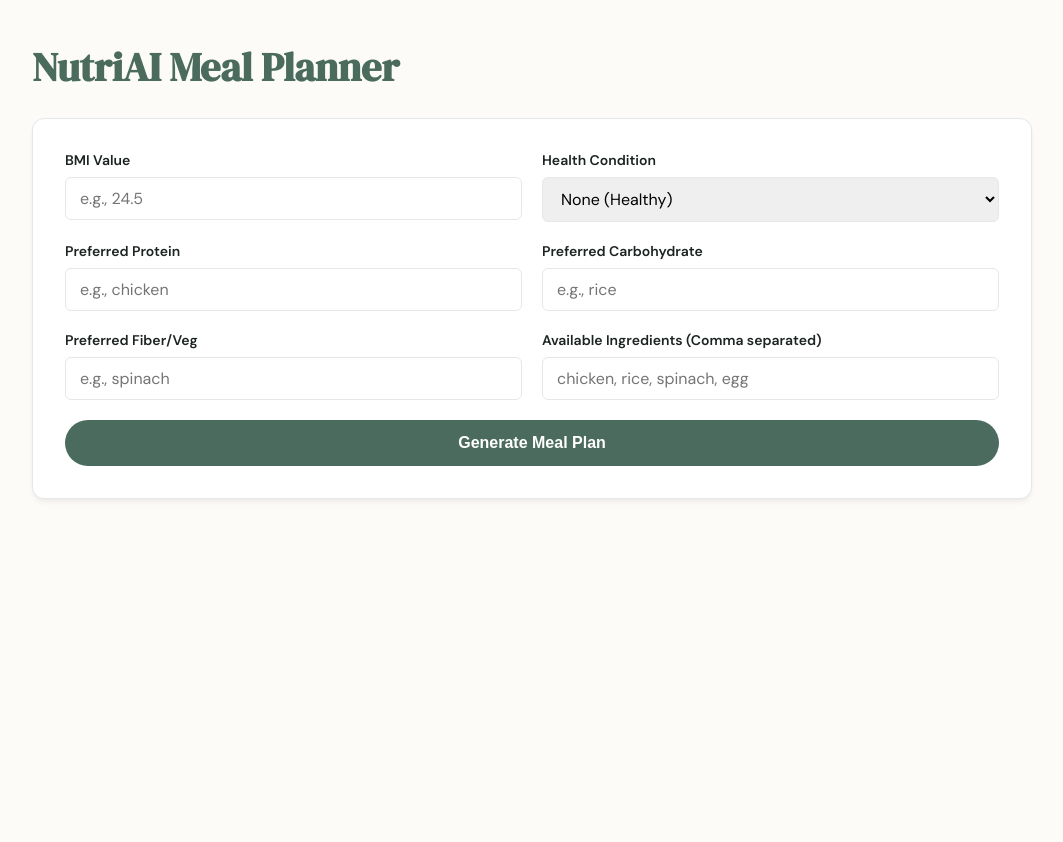
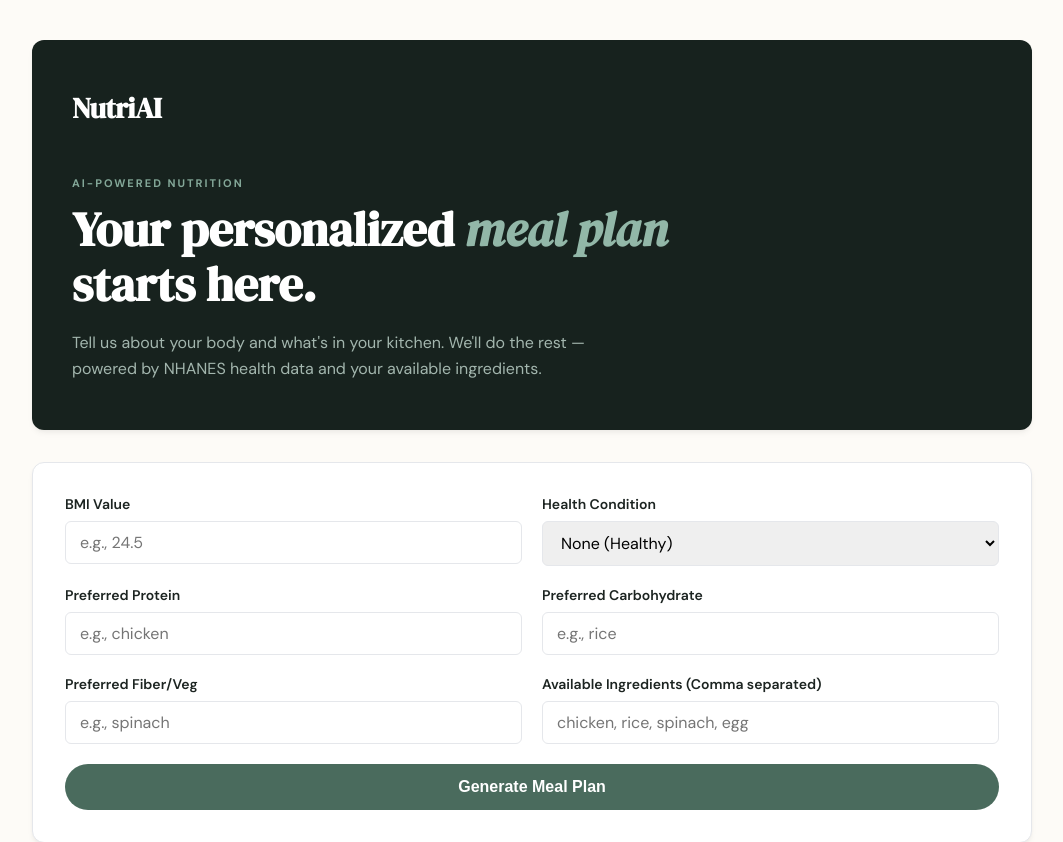
Before and after one commit to Kozukami/AI_SmartMealPlanner, a Flask app: page / in a window 1280 px wide. Shown: the top 842 px of the page, without its empty margins (108-1171 px from the left). Before the commit the page ends 500 px from the top, so only its background shows below. Run offline with Flask 3, Linux system fonts and the light colour scheme; parts of the project's set-up code (start-up, migrations or seed data) failed here and were passed over.

Commit message:
Enhance homepage with hero banner and styles
Added new hero header styling and content to the homepage.

```diff
--- a/proyek_ai/proyek_ai/templates/index.html
+++ b/proyek_ai/proyek_ai/templates/index.html
@@ -48,6 +48,63 @@
             font-size: 2.5rem;
             margin-bottom: 24px;
             color: var(--sage);
+        }
+
+/* New Hero Header Styling */
+        .hero-banner {
+            background-color: #17221E; /* Deep dark forest green matching your image */
+            color: white;
+            padding: 48px 40px;
+            border-radius: var(--radius-md);
+            margin-bottom: 32px;
+            box-shadow: var(--shadow);
+        }
+
+        .hero-nav {
+            display: flex;
+            justify-content: space-between;
+            align-items: center;
+            margin-bottom: 48px;
+        }
+
+        .hero-logo {
+            font-family: var(--font-serif);
+            font-size: 1.8rem;
+            font-weight: 700;
+            color: white;
+            letter-spacing: -0.5px;
+        }
+
+        .hero-tag {
+            font-size: 11px;
+            font-weight: 700;
+            text-transform: uppercase;
+            letter-spacing: 2px;
+            color: var(--source-accent, #83A798);
+            margin-bottom: 12px;
+            display: block;
+        }
+
+        .hero-title {
+            font-family: var(--font-serif);
+            font-size: 3rem;
+            line-height: 1.15;
+            margin-bottom: 18px;
+            max-width: 650px;
+            color: white;
+        }
+
+        .hero-title em {
+            font-style: italic;
+            color: #92B7A8; /* Sleek light green accent for "meal plan" */
+            font-family: var(--font-serif);
+        }
+
+        .hero-subtitle {
+            font-size: 16px;
+            color: #A3B6AE;
+            max-width: 580px;
+            line-height: 1.6;
         }
 
         /* Form Styling */
@@ -222,7 +279,21 @@
 <body>
 
 <div class="container">
-    <h1>NutriAI Meal Planner</h1>
+
+    <header class="hero-banner">
+        <div class="hero-nav">
+            <div class="hero-logo">NutriAI</div>
+            </div>
+
+        <div class="hero-content">
+            <span class="hero-tag">AI-Powered Nutrition</span>
+            <h2 class="hero-title">Your personalized <em>meal plan</em> starts here.</h2>
+            <p class="hero-subtitle">
+                Tell us about your body and what's in your kitchen. We'll do the rest —
+                powered by NHANES health data and your available ingredients.
+            </p>
+        </div>
+    </header>
 
     <div id="error-message" class="error-card"></div>
 
```
